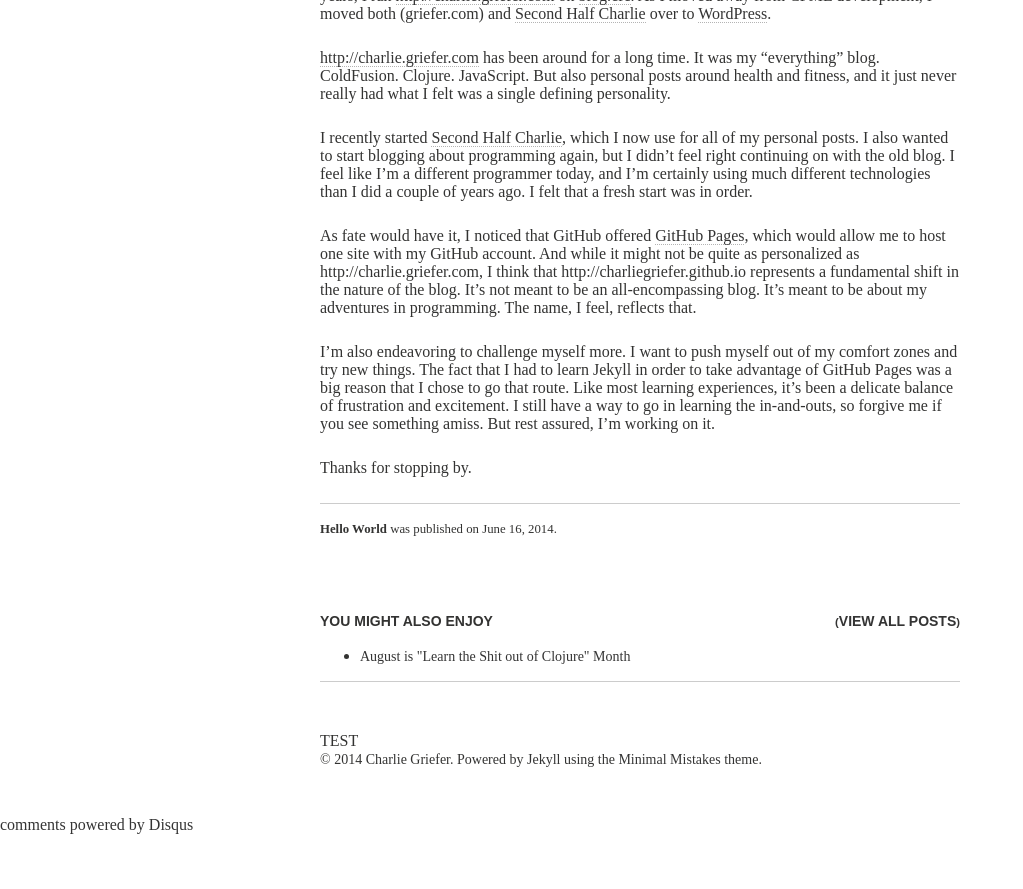
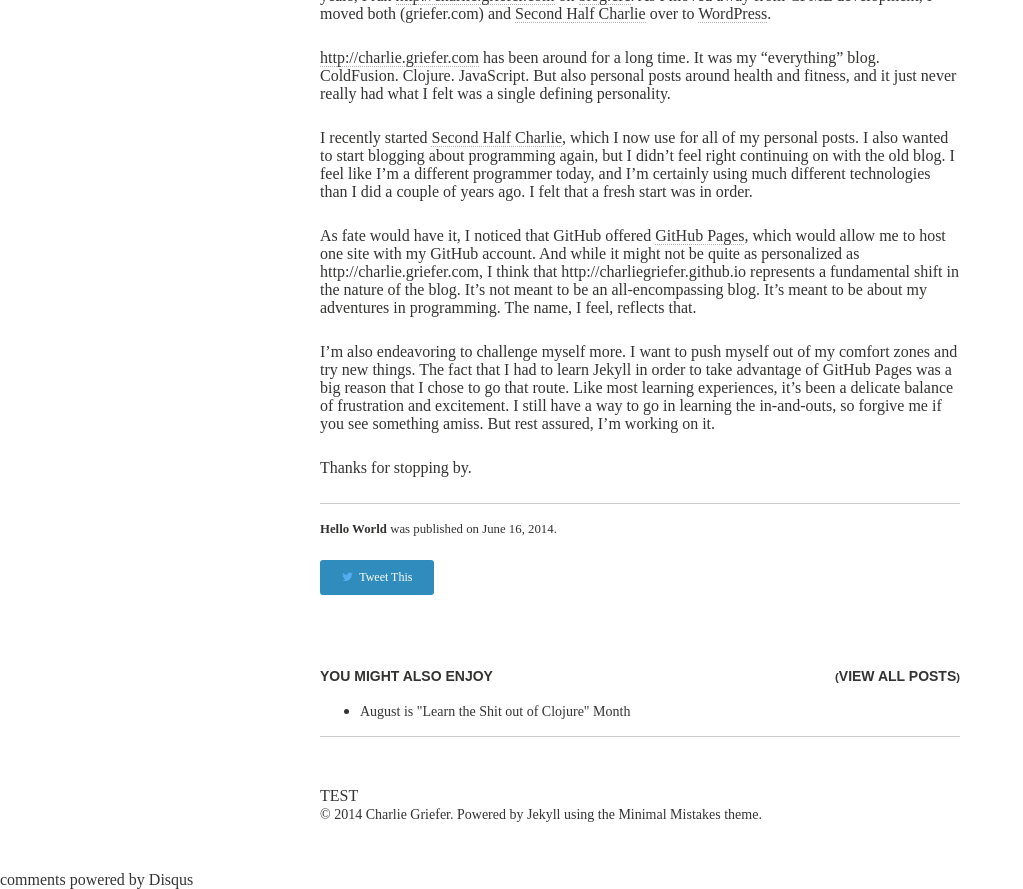
Before and after one commit to charliegriefer/charliegriefer.github.io, a Jekyll site: the page built from _posts/2014-06-16-hello-world.md, in a window 1280 px wide, cut to the strip 232-1121 px from the top of the page. Shown: the whole strip, without its empty margins (0-1023 px from the left). Built offline with Jekyll 4.4.1, drawn with Linux system fonts in a browser that asks for light colours; nearby versions of some CDN libraries; some web fonts are replaced; comment, search, counter and statistics services are not loaded; before the commit the page ends 1066 px from its top, so only the background shows below that.

Commit message:
added tweet this button, with style

```diff
--- a/_layouts/post.html
+++ b/_layouts/post.html
@@ -50,6 +50,8 @@
           {% include _author-bio.html %}
         </div>
         <p class="byline"><strong>{{ page.title }}</strong> was published on <time datetime="{{ page.date | date_to_xmlschema }}">{{ page.date | date: "%B %d, %Y" }}</time>{% if page.modified %} and last modified on <time datetime="{{ page.modified | date: "%Y-%m-%d" }}">{{ page.modified | date: "%B %d, %Y" }}</time>{% endif %}.</p>
+
+        <a href="https://twitter.com/intent/tweet?text={{ page.title | truncate: 80 | append: ' ' | append: site.url | append: site.baseurl | append: page.url | uri_escape }}" target="tweetThis2666" onclick="window.open( this.href, 'tweetThis2666', 'width=600,height=425' ).focus()" class="btn btn-info btn-tweet"><i class="fa fa-twitter"></i>Tweet This</a>
       </footer>
     </div><!-- /.article-wrap -->
   {% if site.owner.disqus-shortname and page.comments == true %}
--- a/_sass/elements.scss
+++ b/_sass/elements.scss
@@ -113,6 +113,10 @@
     color: $info;
   }
 }
+.btn-tweet {
+  @include font-rem(12); font-weight:100; padding:8px 20px;
+}
+.btn-tweet i { color:#55ACEE; margin-right:6px; }
 /* Well ================================================= */
 .well {
 	min-height: 20px;
```
